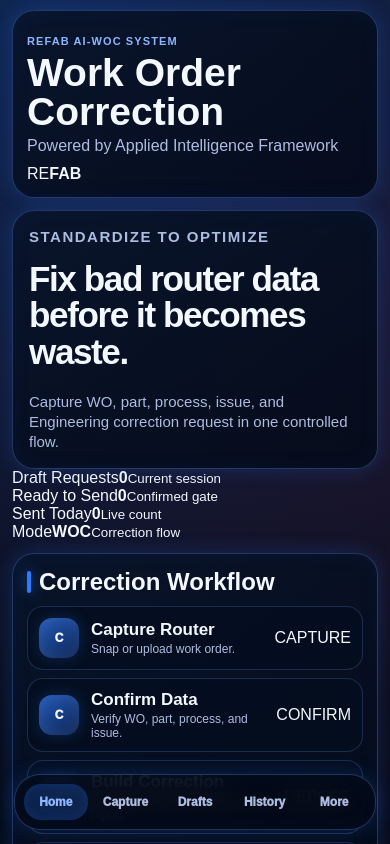
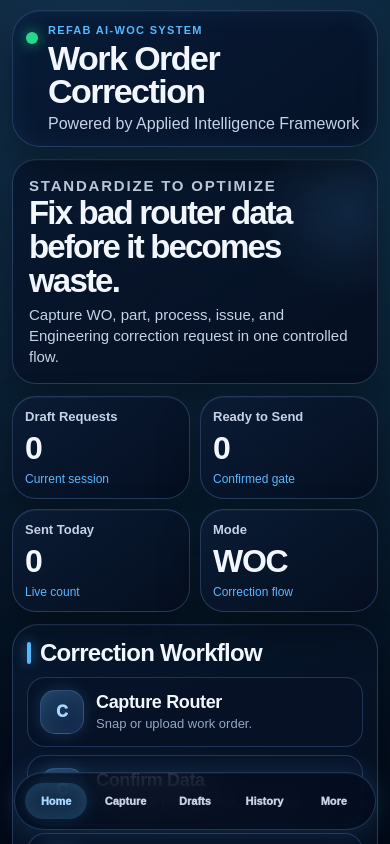
Before and after one commit to kool1160/Applied-intelligence-Ai-Woc, a Next.js app: page / in a window 390 px wide. Shown: the top 844 px of the page. Built offline with nearby package versions, Linux system fonts and the light colour scheme.

Commit message:
Match app visual handoff and preserve mobile 2x2 stats

```diff
--- a/app/globals.css
+++ b/app/globals.css
@@ -1,14 +1,21 @@
 :root {
   color-scheme: dark;
-  --bg: #030712;
-  --panel: rgba(7, 16, 34, 0.86);
-  --line: rgba(104, 154, 255, 0.3);
-  --glow: rgba(43, 124, 255, 0.22);
-  --blue: #2f7bff;
-  --soft-blue: #8db6ff;
+  --bg: #020814;
+  --bg-2: #031022;
+  --panel: #08182f;
+  --panel-2: #0a1c35;
+  --panel-3: #0c2141;
+  --line: rgba(130, 175, 255, 0.24);
+  --line-strong: rgba(110, 190, 255, 0.46);
+  --glow: rgba(88, 184, 255, 0.2);
+  --blue: #58b8ff;
+  --soft-blue: #a8d8ff;
+  --green: #27d98f;
   --red: #d0182f;
-  --text: #f4f8ff;
-  --muted: #aebce0;
+  --text: #f2f6ff;
+  --muted: #c7d2e6;
+  --quiet: #93a6c4;
+  --dark-text: #071220;
 }
 
 * { box-sizing: border-box; }
@@ -19,9 +26,9 @@ body {
   margin: 0;
   font-family: Arial, Helvetica, sans-serif;
   background:
-    radial-gradient(circle at 15% 0%, rgba(40, 111, 255, 0.22), transparent 28%),
-    radial-gradient(circle at 90% 14%, rgba(208, 24, 47, 0.1), transparent 24%),
-    linear-gradient(180deg, #071326 0%, var(--bg) 46%, #01030a 100%);
+    radial-gradient(circle at 20% 0%, rgba(88, 184, 255, 0.16), transparent 28%),
+    radial-gradient(circle at 90% 8%, rgba(46, 201, 232, 0.08), transparent 24%),
+    linear-gradient(180deg, #031022 0%, var(--bg) 48%, #01040b 100%);
   color: var(--text);
 }
 
@@ -29,139 +36,147 @@ body {
   width: 100%;
   max-width: 760px;
   margin: 0 auto;
-  padding: 10px 14px 110px;
+  padding: 12px 14px 112px;
 }
 
 .top-card,
 .hero-card,
 .workflow-card,
 .panel,
-.metric-strip article,
+.stats-grid article,
 .bottom-nav {
   border: 1px solid var(--line);
-  background: linear-gradient(145deg, rgba(9, 20, 42, 0.94), rgba(4, 10, 24, 0.9));
-  box-shadow: 0 0 20px var(--glow), inset 0 0 24px rgba(47, 123, 255, 0.045);
-  backdrop-filter: blur(16px);
+  background: linear-gradient(145deg, rgba(8, 24, 47, 0.94), rgba(4, 13, 28, 0.94));
+  box-shadow: 0 20px 40px rgba(0, 0, 0, 0.34), inset 0 1px 0 rgba(255, 255, 255, 0.04);
 }
 
 .top-card {
+  position: relative;
   display: grid;
-  grid-template-columns: 0.95fr 1.05fr;
-  gap: 14px;
+  grid-template-columns: auto 1fr auto;
+  gap: 12px;
   align-items: center;
-  padding: 16px;
-  border-radius: 24px;
+  padding: 14px;
+  border-radius: 28px;
+  background:
+    linear-gradient(145deg, rgba(14, 38, 76, 0.46), rgba(6, 18, 39, 0.82)),
+    rgba(3, 16, 34, 0.9);
+  backdrop-filter: blur(16px);
+  overflow: hidden;
 }
 
-.refab-lockup div { line-height: 0.85; }
-.refab-lockup span,
-.refab-lockup strong {
-  font-size: clamp(48px, 13vw, 78px);
-  letter-spacing: -0.08em;
-  font-weight: 950;
+.top-card::after {
+  content: '';
+  position: absolute;
+  inset: 0;
+  pointer-events: none;
+  border-radius: inherit;
+  box-shadow: inset 0 0 26px rgba(88, 184, 255, 0.08), 0 0 22px rgba(88, 184, 255, 0.12);
 }
-.refab-lockup span { color: #272a30; }
-.refab-lockup strong { color: var(--red); }
-.refab-lockup small {
-  display: block;
-  margin-top: 12px;
-  color: rgba(255,255,255,0.58);
-  text-transform: uppercase;
-  font-size: 12px;
-  font-weight: 900;
-  letter-spacing: 0.05em;
+
+.status-dot {
+  width: 12px;
+  height: 12px;
+  border-radius: 50%;
+  background: var(--green);
+  box-shadow: 0 0 14px rgba(39, 217, 143, 0.72);
+  align-self: start;
+  margin-top: 8px;
 }
 
 .top-copy p,
 .panel-heading p,
 .eyebrow {
   margin: 0 0 6px;
-  color: var(--soft-blue);
+  color: var(--blue);
   font-weight: 900;
-  letter-spacing: 0.1em;
+  letter-spacing: 0.12em;
   font-size: 11px;
   text-transform: uppercase;
 }
 
-.red-dot {
-  display: inline-block;
-  width: 8px;
-  height: 8px;
-  border-radius: 50%;
-  background: var(--red);
-  box-shadow: 0 0 12px rgba(208, 24, 47, 0.85);
-  margin-right: 8px;
-}
-
 .top-copy h1 {
   margin: 0 0 6px;
-  font-size: clamp(28px, 7vw, 46px);
-  line-height: 1;
+  font-size: clamp(30px, 8vw, 48px);
+  line-height: 0.98;
+  letter-spacing: -0.045em;
 }
 
 .top-copy span,
 .hero-card p,
 .workflow-row p,
-.metric-strip span {
+.stats-grid small {
   color: var(--muted);
 }
 
+.icon-tile {
+  display: grid;
+  place-items: center;
+  width: 74px;
+  height: 74px;
+  border: 1px solid rgba(110, 190, 255, 0.5);
+  border-radius: 22px;
+  background: linear-gradient(145deg, rgba(12, 33, 65, 0.92), rgba(3, 13, 30, 0.92));
+  box-shadow: 0 0 24px rgba(88, 184, 255, 0.28), inset 0 0 18px rgba(88, 184, 255, 0.08);
+  line-height: 0.85;
+}
+
+.icon-tile span,
+.icon-tile strong {
+  font-size: 24px;
+  font-weight: 950;
+  letter-spacing: -0.12em;
+}
+
+.icon-tile span { color: #272a30; }
+.icon-tile strong { color: var(--red); }
+
 .hero-card {
-  display: grid;
-  grid-template-columns: 1fr auto;
-  gap: 14px;
-  align-items: center;
   margin-top: 12px;
   padding: 18px;
-  border-radius: 24px;
+  border-radius: 28px;
+  background:
+    radial-gradient(circle at 92% 22%, rgba(88, 184, 255, 0.12), transparent 24%),
+    linear-gradient(145deg, rgba(8, 24, 47, 0.96), rgba(5, 14, 31, 0.95));
 }
 
 .hero-card h2 {
   margin: 0 0 8px;
-  font-size: clamp(30px, 7.2vw, 50px);
-  line-height: 1.03;
-  letter-spacing: -0.04em;
+  max-width: 620px;
+  font-size: clamp(34px, 9vw, 56px);
+  line-height: 1.02;
+  letter-spacing: -0.055em;
 }
-.hero-card p { margin: 0; font-size: 16px; line-height: 1.35; }
+.hero-card p { margin: 0; font-size: 16px; line-height: 1.38; max-width: 620px; }
 
-.hero-badge {
+.stats-grid {
   display: grid;
-  place-items: center;
-  width: 58px;
-  height: 58px;
-  border-radius: 50%;
-  border: 1px solid rgba(104, 154, 255, 0.55);
-  color: #7db2ff;
-  font-size: 34px;
-  font-weight: 950;
-  box-shadow: 0 0 28px rgba(47,123,255,.38);
+  grid-template-columns: repeat(2, minmax(0, 1fr));
+  gap: 12px;
+  margin: 12px 0;
 }
 
-.metric-strip {
-  display: grid;
-  grid-template-columns: repeat(4, 1fr);
-  gap: 10px;
-  margin: 12px 0;
+.stats-grid article {
+  min-height: 96px;
+  border-radius: 24px;
+  padding: 14px;
+  background: linear-gradient(145deg, rgba(10, 28, 53, 0.94), rgba(5, 14, 31, 0.94));
 }
-.metric-strip article {
-  min-height: 84px;
-  border-radius: 18px;
-  padding: 12px;
-}
-.metric-strip span { display: block; font-size: 12px; font-weight: 900; }
-.metric-strip strong { display: block; margin-top: 8px; font-size: 26px; line-height: 1; }
+.stats-grid span { display: block; color: var(--muted); font-size: 13px; font-weight: 900; }
+.stats-grid strong { display: block; margin-top: 8px; font-size: 36px; line-height: 1; letter-spacing: -0.04em; }
+.stats-grid small { display: block; margin-top: 8px; color: var(--blue); font-size: 12px; }
 
 .workflow-card,
 .panel {
   margin: 12px 0;
   padding: 14px;
-  border-radius: 22px;
+  border-radius: 26px;
 }
 
 .section-title {
   display: flex;
   align-items: center;
-  gap: 8px;
+  gap: 9px;
   margin-bottom: 10px;
 }
 .section-title span {
@@ -169,10 +184,10 @@ body {
   height: 22px;
   border-radius: 10px;
   background: var(--blue);
-  box-shadow: 0 0 14px rgba(47,123,255,.7);
+  box-shadow: 0 0 12px rgba(88,184,255,.62);
 }
 .section-title h2,
-.panel h2 { margin: 0; font-size: 24px; }
+.panel h2 { margin: 0; font-size: 24px; letter-spacing: -0.03em; }
 
 .workflow-row {
   display: grid;
@@ -180,25 +195,33 @@ body {
   gap: 12px;
   align-items: center;
   margin-top: 8px;
-  padding: 11px;
-  border: 1px solid rgba(104,154,255,.22);
-  border-radius: 16px;
-  background: rgba(5, 14, 31, 0.74);
+  padding: 12px;
+  border: 1px solid rgba(130,175,255,.22);
+  border-radius: 18px;
+  background: rgba(7, 18, 39, 0.76);
 }
 .icon-box {
   display: grid;
   place-items: center;
-  width: 40px;
-  height: 40px;
-  border-radius: 13px;
-  background: linear-gradient(145deg, rgba(47,123,255,.68), rgba(17,45,104,.75));
-  box-shadow: inset 0 0 16px rgba(255,255,255,.08), 0 0 16px rgba(47,123,255,.22);
-  font-size: 12px;
+  width: 44px;
+  height: 44px;
+  border-radius: 15px;
+  background: linear-gradient(145deg, rgba(88,184,255,.28), rgba(16,39,74,.86));
+  border: 1px solid rgba(130, 175, 255, 0.26);
+  box-shadow: inset 0 0 16px rgba(255,255,255,.05), 0 0 16px rgba(88,184,255,.18);
+  color: var(--soft-blue);
   font-weight: 950;
 }
-.workflow-row h3 { margin: 0 0 2px; font-size: 17px; }
-.workflow-row p { margin: 0; font-size: 13px; }
-.workflow-row b { color: rgba(221, 233, 255, 0.72); font-size: 24px; }
+.workflow-row h3 { margin: 0 0 3px; font-size: 18px; letter-spacing: -0.02em; }
+.workflow-row p { margin: 0; font-size: 13px; line-height: 1.25; color: var(--quiet); }
+.workflow-row span {
+  border: 1px solid rgba(110,190,255,.34);
+  border-radius: 999px;
+  padding: 8px 12px;
+  color: var(--blue);
+  font-size: 11px;
+  font-weight: 950;
+}
 
 label {
   display: block;
@@ -214,12 +237,18 @@ textarea {
   width: 100%;
   margin-top: 6px;
   padding: 12px 13px;
-  border: 1px solid rgba(105, 153, 255, 0.36);
-  border-radius: 13px;
-  background: rgba(3, 9, 21, 0.9);
+  border: 1px solid rgba(110, 165, 255, 0.3);
+  border-radius: 14px;
+  background: rgba(3, 9, 21, 0.92);
   color: var(--text);
   font: inherit;
   outline: none;
+}
+input:focus,
+select:focus,
+textarea:focus {
+  border-color: var(--line-strong);
+  box-shadow: 0 0 0 3px rgba(88, 184, 255, 0.12);
 }
 textarea { min-height: 104px; }
 .field-grid { display: grid; grid-template-columns: 1fr; gap: 0; }
@@ -229,16 +258,17 @@ button {
   margin-top: 10px;
   padding: 14px 15px;
   border: 0;
-  border-radius: 15px;
-  background: linear-gradient(135deg, #2f7bff, #2366ec);
-  color: white;
+  border-radius: 16px;
+  background: linear-gradient(135deg, var(--soft-blue), #7cceff);
+  color: var(--dark-text);
   font-weight: 950;
   font-size: 15px;
-  box-shadow: 0 0 18px rgba(47,123,255,.22);
+  box-shadow: 0 0 18px rgba(88,184,255,.22);
 }
 button.secondary {
-  background: rgba(26, 42, 72, 0.9);
-  border: 1px solid rgba(104,154,255,.2);
+  background: rgba(16, 39, 74, 0.9);
+  border: 1px solid rgba(130,175,255,.24);
+  color: var(--text);
 }
 button:disabled { opacity: 0.45; }
 .button-row { display: grid; grid-template-columns: 1fr 1fr; gap: 10px; }
@@ -247,13 +277,13 @@ button:disabled { opacity: 0.45; }
   width: 100%;
   margin-top: 10px;
   border-radius: 16px;
-  border: 1px solid rgba(105, 153, 255, 0.36);
+  border: 1px solid rgba(110, 165, 255, 0.3);
 }
 pre {
   white-space: pre-wrap;
   overflow-wrap: anywhere;
   padding: 13px;
-  border: 1px solid rgba(105, 153, 255, 0.26);
+  border: 1px solid rgba(110, 165, 255, 0.26);
   border-radius: 15px;
   background: rgba(2, 8, 20, 0.92);
   color: #dce9ff;
@@ -273,58 +303,58 @@ pre {
   margin: 0 auto;
   display: grid;
   grid-template-columns: repeat(5, 1fr);
-  gap: 6px;
-  padding: 9px;
-  border-radius: 26px;
-  background: rgba(3, 9, 21, 0.86);
+  gap: 7px;
+  padding: 10px;
+  border-radius: 30px;
+  background: rgba(5, 14, 31, 0.76);
+  backdrop-filter: blur(18px);
+  box-shadow: 0 0 28px rgba(88, 184, 255, 0.18), inset 0 1px 0 rgba(255,255,255,0.04);
 }
 .bottom-nav a {
   text-decoration: none;
   text-align: center;
-  padding: 11px 4px;
-  border-radius: 17px;
+  padding: 12px 4px;
+  border-radius: 20px;
   color: var(--muted);
   font-size: 12px;
   font-weight: 950;
 }
 .bottom-nav .active {
-  color: #8db6ff;
-  background: rgba(47,123,255,.2);
-  box-shadow: inset 0 0 16px rgba(47,123,255,.18);
+  color: var(--soft-blue);
+  background: rgba(88,184,255,.16);
+  box-shadow: inset 0 0 18px rgba(88,184,255,.16), 0 0 16px rgba(88,184,255,.14);
 }
 .status {
   position: fixed;
   left: 16px;
   right: 16px;
-  bottom: 84px;
+  bottom: 88px;
   z-index: 22;
   max-width: 720px;
   margin: 0 auto;
   padding: 12px;
   border-radius: 14px;
   background: #0d1b34;
-  border: 1px solid rgba(105, 153, 255, 0.4);
+  border: 1px solid rgba(110, 165, 255, 0.4);
 }
 
 @media (max-width: 620px) {
-  .shell { padding: 10px 12px 110px; }
-  .top-card { grid-template-columns: 1fr; gap: 10px; padding: 14px; border-radius: 22px; }
-  .refab-lockup span,
-  .refab-lockup strong { font-size: clamp(48px, 18vw, 70px); }
-  .top-copy h1 { font-size: clamp(30px, 10vw, 44px); }
-  .hero-card { grid-template-columns: 1fr auto; padding: 16px; border-radius: 22px; }
-  .hero-card h2 { font-size: clamp(29px, 9vw, 42px); }
+  .shell { padding: 10px 12px 112px; }
+  .top-card { grid-template-columns: auto 1fr; gap: 10px; padding: 13px; }
+  .icon-tile { display: none; }
+  .top-copy h1 { font-size: clamp(31px, 10vw, 44px); }
+  .hero-card { padding: 16px; border-radius: 24px; }
+  .hero-card h2 { font-size: clamp(31px, 9.2vw, 42px); }
   .hero-card p { font-size: 15px; }
-  .hero-badge { width: 48px; height: 48px; font-size: 28px; }
-  .metric-strip { grid-template-columns: repeat(4, minmax(0, 1fr)); gap: 8px; }
-  .metric-strip article { min-height: 72px; padding: 10px 8px; }
-  .metric-strip span { font-size: 10px; }
-  .metric-strip strong { font-size: 22px; }
-  .workflow-row { grid-template-columns: auto 1fr auto; }
-  .workflow-row p { font-size: 12px; }
+  .stats-grid { grid-template-columns: repeat(2, minmax(0, 1fr)); gap: 10px; }
+  .stats-grid article { min-height: 88px; padding: 12px; }
+  .stats-grid strong { font-size: 32px; }
+  .workflow-row span { display: none; }
 }
 
 @media (max-width: 390px) {
-  .metric-strip { grid-template-columns: repeat(2, 1fr); }
-  .hero-card { grid-template-columns: 1fr; }
+  .top-copy h1 { font-size: 34px; }
+  .hero-card h2 { font-size: 33px; }
+  .stats-grid article { min-height: 82px; }
+  .bottom-nav a { font-size: 11px; }
 }
```
